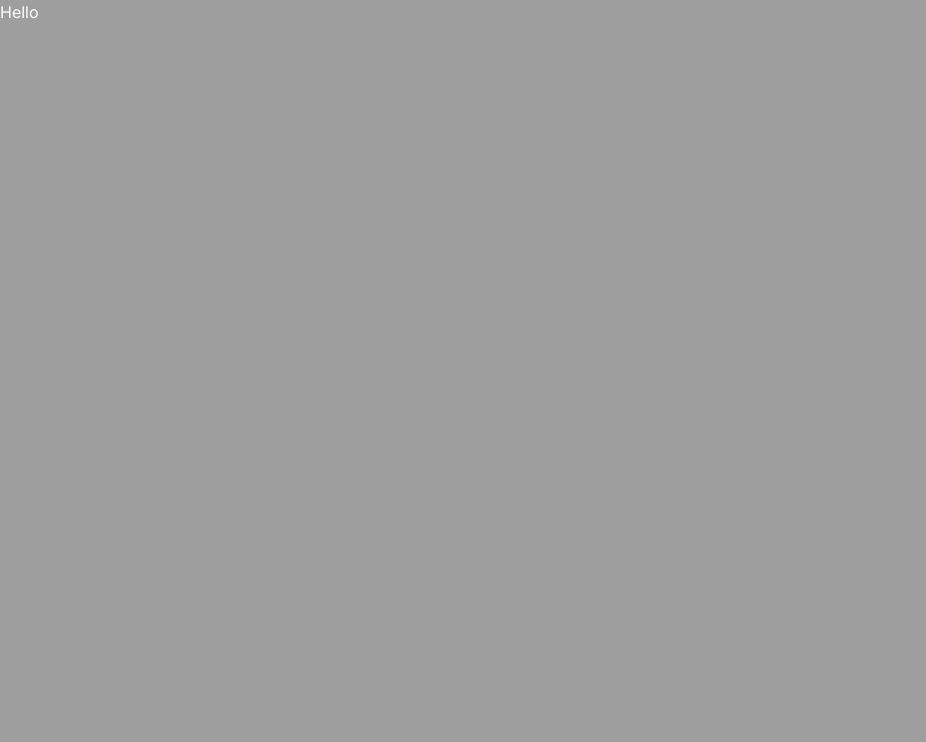
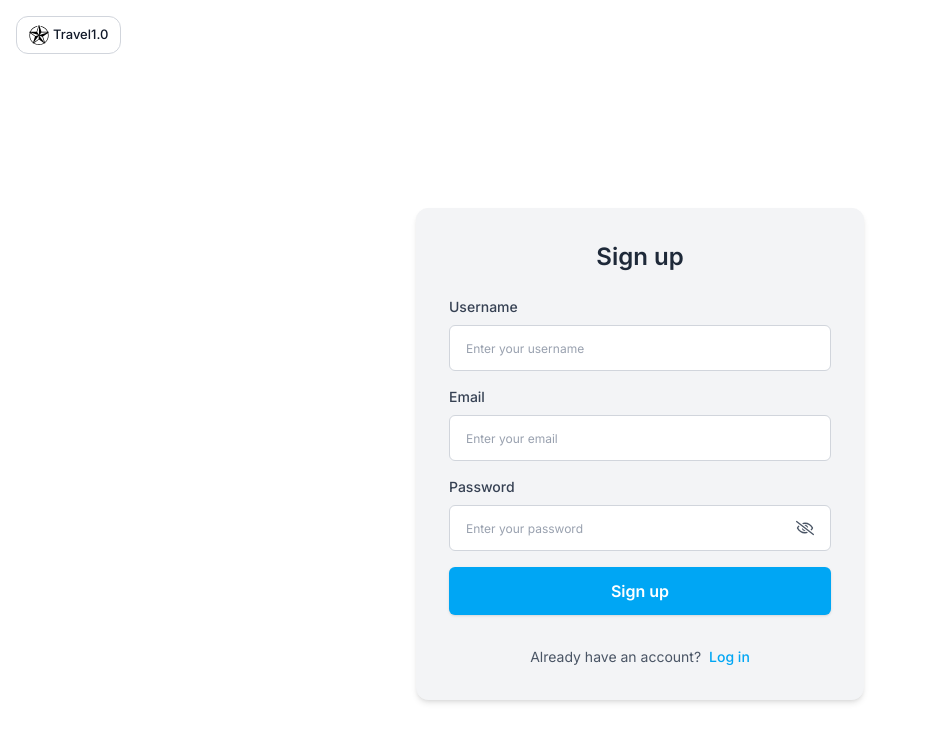
Before and after one commit to olumatty/Agentic-AI, a React (Vite) app: page /signup in a window 1280 px wide. Shown: the top 742 px of the page, without its empty margins (0-926 px from the left). Built offline with nearby package versions, Linux system fonts and the light colour scheme.

Commit message:
signup ui

```diff
--- a/components/PasswordInput.jsx
+++ b/components/PasswordInput.jsx
@@ -12,7 +12,7 @@ const PasswordInput = ({value, onChange, placeholder}) => {
     <div className={`flex items-center bg-white border border-gray-300 px-4 py-3 rounded-md focus-within:ring-2 focus-within:ring-sky-500 focus-within:border-sky-500 transition duration-200 `}>
     <input
         type={showPassword ? 'text':'password'}
-        className='w-full text-sm bg-transparent placeholder:text-gray-400 text-gray-900 border-none outline-none mr-18'
+        className='w-full text-sm bg-transparent placeholder:text-[12px] placeholder:text-gray-400 text-gray-900 border-none outline-none mr-18'
         value={value}
         onChange={onChange}
         placeholder={placeholder || 'Password'}
--- a/global/SignIn.jsx
+++ b/global/SignIn.jsx
@@ -72,7 +72,7 @@ const SignIn = () => {
                             name='email'
                             value={email}
                             onChange={(e) => setEmail(e.target.value)}
-                            className='w-full text-sm bg-white border border-gray-300 placeholder:text-gray-400 text-gray-900 px-4 py-3 rounded-md focus:outline-none focus:ring-2 focus:ring-sky-500 focus:border-sky-500'
+                            className='w-full text-sm bg-white border border-gray-300 placeholder:text-[12px] placeholder:text-gray-400 text-gray-900 px-4 py-3 rounded-md focus:outline-none focus:ring-2 focus:ring-sky-500 focus:border-sky-500'
                             placeholder='Enter your email'
                         />
                     </div>
--- a/global/SignUp.jsx
+++ b/global/SignUp.jsx
@@ -1,9 +1,131 @@
 import React from 'react'
+import { useState } from 'react'
+import PasswordInput from '../components/PasswordInput'
+import { validateEmail } from '../util/Helper'
+import axios from 'axios'
+import { useNavigate } from 'react-router-dom'
+import Logo from "../src/assets/star-inside-circle-svgrepo-com.svg";
+
 
 const SignUp = () => {
+    const [username, setUsername] = useState('')
+    const [email, setEmail] = useState('')
+    const [password, setPassword] = useState('')
+    const [error, setError] = useState('')
+    const [loading, setLoading] = useState(false)
+    const navigate = useNavigate()
+
+    const handleSignup = async (e) => {
+        e.preventDefault();
+
+        setError('');
+
+        if (!username) {
+            setError('Please enter a username.');
+            return;
+        }
+
+        if (!validateEmail(email)) {
+            setError('Please enter a valid email address.');
+            return;
+        }
+
+        if(!password) {
+            setError('Please enter a password.');
+            return;
+        }
+
+        setLoading(true);
+
+        try {
+            const response = await axios.post('https://api.example.com/signup', {
+                email,
+                password,
+                username
+            });
+
+            if (response.status === 200) {
+                // Handle successful signup, e.g., store token, redirect, etc.
+                console.log("Signup successful:", response.data);
+                navigate("/");
+            }
+
+        }catch (err) {
+            if (err.response) {
+              if (err.response.status === 400) {
+                setError("Invalid email or password.");
+              } else {
+                setError("An error occurred: " + err.response.data.message || "Please try again later.");
+              }
+            } else {
+              setError("Network error. Please check your connection.");
+            }
+            console.error("Signup error:", err);
+          }
+        }
   return (
-    <div>
-      Hello
+    <div className='p-4 bg-white'>
+        <div className='flex items-center gap-2'>
+                <button className='flex items-center gap-1 border cursor-pointer border-gray-300 py-2 px-3 rounded-xl'>
+                <img src={Logo} alt="Logo" className="w-5 h-5" />
+                <h1 className='font-medium text-[13px] text-gray-900'>Travel1.0</h1>
+                </button>
+        </div>
+
+        <div className='flex h-screen flex-col  transition-all duration-300 items-center justify-center'>
+            <div className='w-full max-w-md bg-gray-100 p-8 rounded-xl shadow-md border border-gray-100'>
+                <h1 className='text-2xl font-semibold text-gray-800 mb-6 text-center'>Sign up</h1>
+                <form onSubmit={handleSignup} className='space-y-4'>
+
+                <div>
+                        <label htmlFor='Text' className='block text-gray-700 text-sm font-medium mb-2'>Username</label>
+                        <input
+                            type='text'
+                            value={username}
+                            onChange={(e) => setUsername(e.target.value)}
+                            className='w-full text-sm bg-white border border-gray-300 placeholder:text-[12px] placeholder:text-gray-400 text-gray-900 px-4 py-3 rounded-md focus:outline-none focus:ring-2 focus:ring-sky-500 focus:border-sky-500'
+                            placeholder='Enter your username'
+                        />
+                  </div>
+
+                    <div>
+                        <label htmlFor='email' className='block text-gray-700 text-sm font-medium mb-2'>Email</label>
+                        <input
+                            type='email'
+                            id='email'
+                            name='email'
+                            value={email}
+                            onChange={(e) => setEmail(e.target.value)}
+                            className='w-full text-sm bg-white border border-gray-300 placeholder:text-gray-400 placeholder:text-[12px] text-gray-900 px-4 py-3 rounded-md focus:outline-none focus:ring-2 focus:ring-sky-500 focus:border-sky-500'
+                            placeholder='Enter your email'
+                        />
+                    </div>
+
+                    <div>
+                        <label htmlFor='password' className='block text-gray-700 text-sm font-medium mb-2'>Password</label>
+                        <PasswordInput
+                            value={password}
+                            onChange={(e) => setPassword(e.target.value)}
+                            placeholder='Enter your password'
+                            className=''
+                        />
+                    </div>
+                    {error && <div className='text-red-500 text-sm font-medium'>{error}</div>}
+                    <button
+                        type='submit'
+                        className='w-full bg-sky-500 hover:bg-sky-600 text-white font-semibold py-3 rounded-md transition duration-200 shadow-sm focus:outline-none focus:ring-2 focus:ring-sky-500 focus:ring-offset-1'
+                    >
+                        {loading ? 'Signing up...' : 'Sign up'}
+                    </button>
+                    <div className='text-sm text-gray-600 mt-4 text-center'>
+                        Already have an account?
+                        <span className='text-sky-500 hover:underline cursor-pointer ml-2 font-medium' onClick={() => navigate('/signin')}>
+                            Log in
+                        </span>
+                    </div>
+                </form>
+            </div>
+        </div>
     </div>
   )
 }
```
